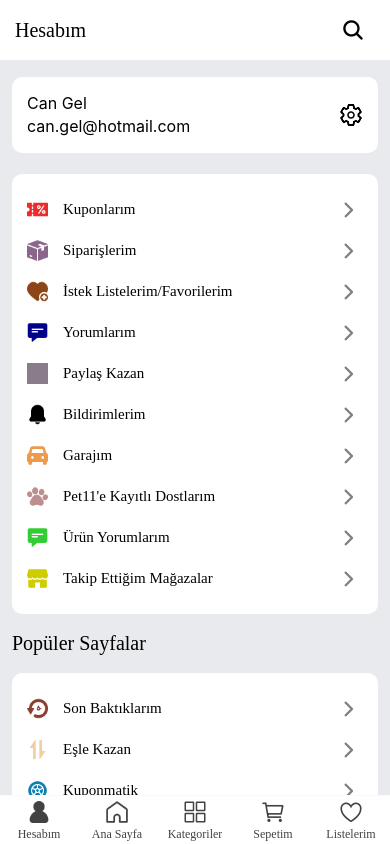
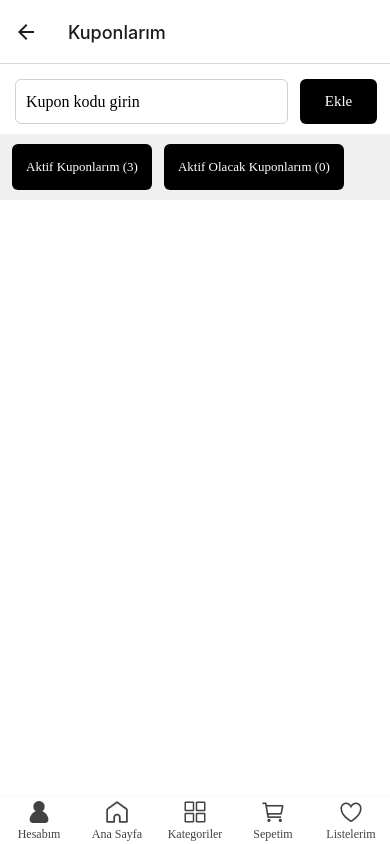
Before and after one commit to cangeldev/n11, a React Native app: screen /CouponPages in a window 390 px wide. Built offline with nearby package versions, Linux system fonts and the light colour scheme; grey boxes are pictures that could not be loaded; what react-native-system-navigation-bar would draw is missing.

Commit message:
Coupon pages update

```diff
--- a/src/assets/colors/colors.js
+++ b/src/assets/colors/colors.js
@@ -15,4 +15,5 @@ export default {
     textColor: "#191919",
     navyBlue: "#2e4d92",
     blue: "#4782ec",
+    backGroundlightGrey: "#f0f0f0",
 }
--- a/src/components/accountButton/accountButton.js
+++ b/src/components/accountButton/accountButton.js
@@ -3,9 +3,11 @@ import React from 'react'
 import IconO from "react-native-vector-icons/Octicons";
 import colors from 'assets/colors/colors';
 import style from './style';
+import { useNavigation } from '@react-navigation/native';
 export default function AccountButton({ category }) {
+    const navigation = useNavigation();
     return (
-        <TouchableOpacity activeOpacity={1} style={style.container}>
+        <TouchableOpacity activeOpacity={1} style={style.container} onPress={() => navigation.navigate(category.navigationPath)} >
             <Image source={category.value} style={[style.image, { tintColor: category.colorsPath }]} />
             <Text style={style.title}>{category.text}</Text>
             <IconO style={[style.icon]} name={"chevron-right"} color={colors.grey} size={24} />
--- /dev/null
+++ b/src/components/couponButton/couponButton.js
@@ -0,0 +1,12 @@
+import { View, Text, TouchableOpacity } from 'react-native'
+import React from 'react'
+import style from './style'
+export default function CouponButton({title}) {
+    return (
+
+            <TouchableOpacity style={style.button}>
+                <Text style={style.text}>{title}</Text>
+            </TouchableOpacity>
+
+    )
+}
--- /dev/null
+++ b/src/components/couponButton/style.js
@@ -0,0 +1,22 @@
+import colors from "assets/colors/colors";
+import { StyleSheet } from "react-native";
+
+export default StyleSheet.create({
+    button: {
+        backgroundColor: colors.black,
+        marginLeft: 12,
+        justifyContent: "center",
+        alignItems: "center",
+        borderRadius: 6,
+        alignSelf: 'flex-start',
+        paddingHorizontal:14,
+        paddingVertical:15
+    },
+    text: {
+        color: colors.white,
+        fontFamily: "OpenSans-SemiBold",
+        fontSize: 13,
+        fontFamily: "OpenSans-Medium",
+    },
+
+})
--- a/src/container/container.js
+++ b/src/container/container.js
@@ -13,6 +13,7 @@ import SystemNavigationBar from 'react-native-system-navigation-bar';
 import HomeScreen from 'screens/homeScreen/homeScreen';
 import { createNativeStackNavigator } from '@react-navigation/native-stack';
 import AccountSettingsPages from 'pages/accountSettingsPages/accountSettingsPages';
+import CouponPages from 'pages/couponPages/couponPages';
 SystemNavigationBar.setNavigationColor(colors.white);
 export default function Container() {
   const Tab = createBottomTabNavigator();
@@ -76,5 +77,6 @@ function AccountStackScreen() {
     <AccountStack.Navigator screenOptions={{ headerShown: false }}>
       <AccountStack.Screen name="AccountScreen" component={AccountScreen} />
       <AccountStack.Screen options={{ title: "Hesap Ayarlarım", headerShown: "true" }} name="AccountSettingsPages" component={AccountSettingsPages} />
+      <AccountStack.Screen options={{ title: "Kuponlarım", headerShown: "true" }} name="CouponPages" component={CouponPages} />
     </AccountStack.Navigator>);
 }
--- a/src/pages/couponPages/couponPages.js
+++ b/src/pages/couponPages/couponPages.js
@@ -0,0 +1,23 @@
+import { View, Text, TextInput, TouchableOpacity } from 'react-native'
+import React from 'react'
+import FocusAwareStatusBar from 'components/focusAwareStatusBar/focusAwareStatusBar'
+import colors from 'assets/colors/colors'
+import style from './style'
+import CouponButton from 'components/couponButton/couponButton'
+export default function CouponPages() {
+    return (
+        <View style={style.container}>
+            <View style={style.header}>
+                <FocusAwareStatusBar barStyle="dark-content" backgroundColor={colors.white} />
+                <TextInput style={style.txtInput} placeholder="Kupon kodu girin" />
+                <TouchableOpacity style={style.headerButton}>
+                    <Text style={style.headerText}>Ekle</Text>
+                </TouchableOpacity>
+            </View>
+           <View style={style.contentView}>
+           <CouponButton title={"Aktif Kuponlarım (3)"}/>
+            <CouponButton title={"Aktif Olacak Kuponlarım (0)"}/>
+           </View>
+        </View>
+    )
+}
--- a/src/pages/couponPages/style.js
+++ b/src/pages/couponPages/style.js
@@ -0,0 +1,44 @@
+import colors from "assets/colors/colors";
+import { StyleSheet } from "react-native";
+export default StyleSheet.create({
+    container: {
+        backgroundColor: colors.white,
+        flex: 1
+    },
+    header: {
+        marginTop: 15,
+        flexDirection: "row",
+    },
+    txtInput: {
+        borderWidth: 0.5,
+        borderColor: colors.lightGrey,
+        width: "70%",
+        marginLeft: 15,
+        paddingLeft: 10,
+        fontSize: 16,
+        height: 45,
+        borderRadius: 6,
+        fontFamily: "OpenSans_SemiCondensed-Medium",
+        color: colors.black
+    },
+    headerButton: {
+        backgroundColor: colors.black,
+        width: 77,
+        marginLeft: 12,
+        justifyContent: "center",
+        alignItems: "center",
+        borderRadius: 6,
+
+    },
+    headerText: {
+        color: colors.white,
+        fontFamily: "OpenSans-SemiBold",
+        fontSize: 15
+    },
+    contentView: {
+        flexDirection: "row",
+        backgroundColor: colors.backGroundlightGrey,
+        marginTop: 10,
+        paddingVertical: 10
+    }
+})
--- a/src/screens/accountScreen/accountScreen.js
+++ b/src/screens/accountScreen/accountScreen.js
@@ -21,7 +21,7 @@ export default function AccountScreen({ navigation }) {
         </View>
         <View style={style.listView}>
           {
-            list.slice(0, 10).map((item) => <AccountButton key={item.key} category={item} />)
+            list.slice(0, 10).map((item) => <AccountButton key={item.key} category={item}/>)
           }
         </View>
         <Text style={style.title}>Popüler Sayfalar</Text>
--- a/src/utils/helper.js
+++ b/src/utils/helper.js
@@ -2,8 +2,8 @@ import { L1, L10, L11, L12, L13, L14, L15, L16, L17, L18, L19, L2, L20, L21, L22
 import { M1, M10, M12, M13, M14, M15, M16, M17, M18, M19, M2, M20, M21, M22, M23, M24, M25, M3, M4, M5, M6, M7, M8, M9 } from 'assets'
 import { Adidas, Flo, Hasbro, Mavi, Nivea, Nike } from 'assets'
 export const list = [
-    { key: 1, value: L1, text: "Kuponlarım", colorsPath: "#ee2c2c" },
-    { key: 2, value: L2, text: "Siparişlerim", colorsPath: "#8b658b" },
+    { key: 1, value: L1, text: "Kuponlarım", colorsPath: "#ee2c2c" ,navigationPath:"CouponPages"},
+    { key: 2, value: L2, text: "Siparişlerim", colorsPath: "#8b658b",navigationPath:"CouponPages" },
     { key: 3, value: L3, text: "İstek Listelerim/Favorilerim", colorsPath: "#8b4513" },
     { key: 4, value: L4, text: "Yorumlarım", colorsPath: "#00008b" },
     { key: 5, value: L5, text: "Paylaş Kazan", colorsPath: "#8b7b8b" },
```
